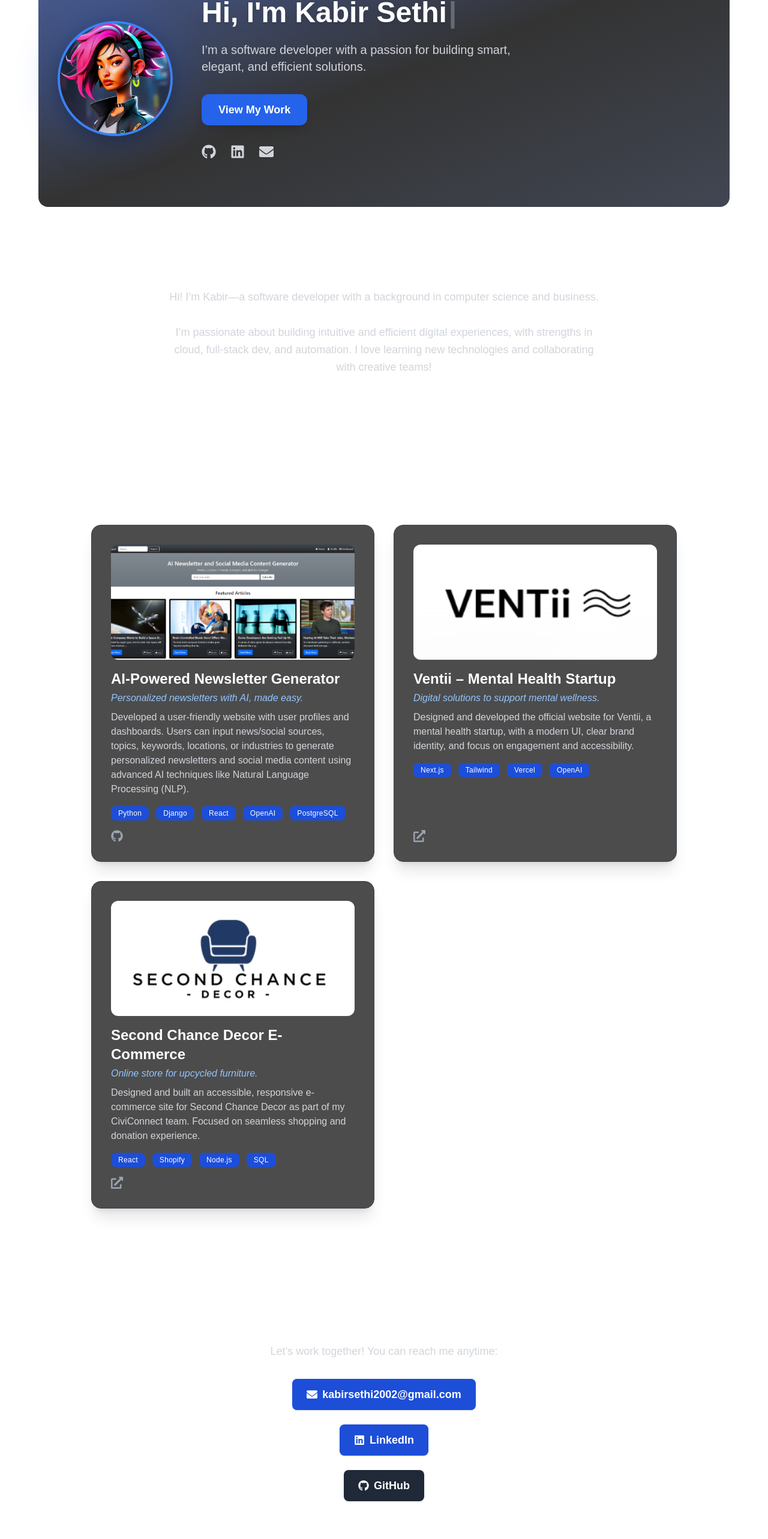
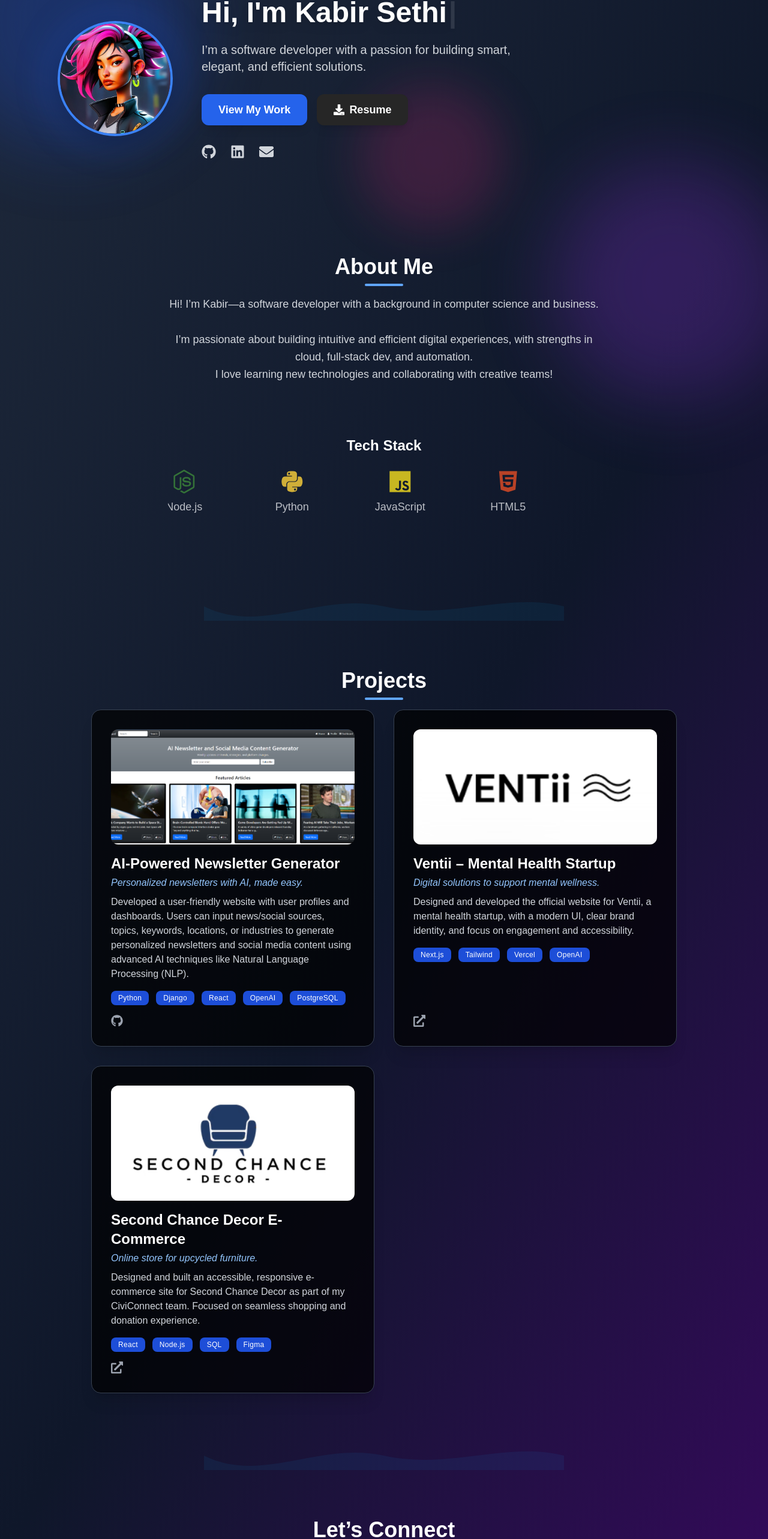
Before and after one commit to KabirSethi6933782/personal-portfolio, a Next.js app: page / in a window 1280 px wide. Shown: the part 148-2714 px from the top of the page at 60% size. Built offline with nearby package versions, Linux system fonts and the light colour scheme.

Commit message:
Resume Button Added, and Skills Marquee Added

```diff
--- a/package.json
+++ b/package.json
@@ -14,6 +14,7 @@
     "next": "15.3.2",
     "react": "^19.0.0",
     "react-dom": "^19.0.0",
+    "react-fast-marquee": "^1.6.5",
     "react-icons": "^5.5.0",
     "react-simple-typewriter": "^5.0.1"
   },
--- a/src/app/components/AboutSection.tsx
+++ b/src/app/components/AboutSection.tsx
@@ -1,5 +1,6 @@
 "use client";
 import { motion } from "framer-motion";
+import SkillsMarquee from "./SkillsMarquee";
 
 export default function AboutSection() {
   return (
@@ -10,11 +11,31 @@ export default function AboutSection() {
       transition={{ duration: 0.8, type: "spring" }}
       className="max-w-3xl mx-auto px-6 py-20 text-center"
     >
-      <h2 className="text-3xl md:text-4xl font-bold text-white mb-4">About Me</h2>
-      <p className="text-lg text-gray-300 leading-relaxed">
+      {/* Animated Header with Underline */}
+      <motion.h2
+        initial={{ opacity: 0, y: 40 }}
+        whileInView={{ opacity: 1, y: 0 }}
+        viewport={{ once: true }}
+        transition={{ duration: 0.7, type: "spring" }}
+        className="text-3xl md:text-4xl font-bold text-white mb-4"
+      >
+        About Me
+        <motion.div
+          initial={{ scaleX: 0 }}
+          whileInView={{ scaleX: 1 }}
+          viewport={{ once: true }}
+          transition={{ delay: 0.5, duration: 0.4 }}
+          className="mx-auto mt-2 h-1 w-16 bg-blue-400 origin-left rounded"
+        />
+      </motion.h2>
+
+      <p className="text-lg text-gray-300 leading-relaxed mb-10">
         Hi! I’m Kabir—a software developer with a background in computer science and business.<br /><br />
-        I’m passionate about building intuitive and efficient digital experiences, with strengths in cloud, full-stack dev, and automation. I love learning new technologies and collaborating with creative teams!
+        I’m passionate about building intuitive and efficient digital experiences, with strengths in cloud, full-stack dev, and automation.<br />
+        I love learning new technologies and collaborating with creative teams!
       </p>
+      {/* --- Tech Stack Marquee --- */}
+      <SkillsMarquee />
     </motion.div>
   );
 }
--- /dev/null
+++ b/src/app/components/BackgroundBlobs.tsx
@@ -0,0 +1,24 @@
+"use client";
+import { motion } from "framer-motion";
+
+export default function BackgroundBlobs() {
+  return (
+    <div className="fixed inset-0 -z-10 pointer-events-none">
+      <motion.div
+        className="absolute top-[-10%] left-[-10%] w-[420px] h-[420px] rounded-full bg-blue-700 opacity-30 blur-3xl"
+        animate={{ y: [0, 60, 0], x: [0, 40, 0] }}
+        transition={{ repeat: Infinity, duration: 15, ease: "easeInOut" }}
+      />
+      <motion.div
+        className="absolute bottom-[-8%] right-[-6%] w-[400px] h-[400px] rounded-full bg-purple-600 opacity-25 blur-3xl"
+        animate={{ y: [0, -50, 0], x: [0, -40, 0] }}
+        transition={{ repeat: Infinity, duration: 16, ease: "easeInOut" }}
+      />
+      <motion.div
+        className="absolute top-1/3 left-[45%] w-[240px] h-[240px] rounded-full bg-pink-600 opacity-20 blur-2xl"
+        animate={{ x: [0, 30, 0], y: [0, 30, 0] }}
+        transition={{ repeat: Infinity, duration: 18, ease: "easeInOut" }}
+      />
+    </div>
+  );
+}
--- a/src/app/components/ContactSection.tsx
+++ b/src/app/components/ContactSection.tsx
@@ -6,7 +6,7 @@ const contacts = [
   {
     label: "Email",
     icon: <FaEnvelope />,
-    href: "mailto:kkabirsethi2002@gmai.com",
+    href: "mailto:kabirsethi2002@gmail.com",
     classes: "bg-blue-700 hover:bg-blue-800",
     display: "kabirsethi2002@gmail.com",
   },
@@ -35,9 +35,26 @@ export default function ContactSection() {
       transition={{ duration: 0.8, type: "spring" }}
       className="max-w-2xl mx-auto px-6 py-20 text-center"
     >
-      <h2 className="text-3xl md:text-4xl font-bold text-white mb-6">Contact</h2>
+      {/* Animated Header with Underline */}
+      <motion.h2
+        initial={{ opacity: 0, y: 40 }}
+        whileInView={{ opacity: 1, y: 0 }}
+        viewport={{ once: true }}
+        transition={{ duration: 0.7, type: "spring" }}
+        className="text-3xl md:text-4xl font-bold text-white mb-4 text-center"
+      >
+        Let’s Connect
+        <motion.div
+          initial={{ scaleX: 0 }}
+          whileInView={{ scaleX: 1 }}
+          viewport={{ once: true }}
+          transition={{ delay: 0.5, duration: 0.4 }}
+          className="mx-auto mt-2 h-1 w-16 bg-blue-400 origin-left rounded"
+        />
+      </motion.h2>
       <p className="text-lg text-gray-300 mb-8">
-        Let’s work together! You can reach me anytime:
+        Whether you want to discuss a new project, collaborate, or just chat about tech—my inbox is always open.<br /><br />
+        Drop me a message and I’ll get back to you soon!
       </p>
       <motion.div
         initial="hidden"
@@ -49,7 +66,7 @@ export default function ContactSection() {
         }}
         className="flex flex-col items-center gap-6"
       >
-        {contacts.map((contact, idx) => (
+        {contacts.map((contact) => (
           <motion.a
             key={contact.label}
             href={contact.href}
@@ -61,6 +78,10 @@ export default function ContactSection() {
               visible: { opacity: 1, y: 0 },
             }}
             transition={{ duration: 0.7, type: "spring" }}
+            whileHover={{
+              scale: 1.05,
+              boxShadow: "0 2px 24px 0 #38bdf8bb"
+            }}
             className={`flex items-center gap-2 px-6 py-3 text-white rounded-lg font-semibold shadow transition text-lg ${contact.classes}`}
           >
             {contact.icon} {contact.display}
--- a/src/app/components/Footer.tsx
+++ b/src/app/components/Footer.tsx
@@ -13,14 +13,14 @@ export default function Footer() {
     >
       <div className="flex gap-6 mb-3">
         <a
-          href="mailto:youremail@example.com"
+          href="mailto:kabirsethi2002@gmail.com"
           aria-label="Email"
           className="text-gray-400 hover:text-white transition text-2xl"
         >
           <FaEnvelope />
         </a>
         <a
-          href="https://linkedin.com/in/yourlinkedin"
+          href="https://www.linkedin.com/in/kabir-sethi-826116197/"
           target="_blank"
           rel="noopener noreferrer"
           aria-label="LinkedIn"
@@ -29,7 +29,7 @@ export default function Footer() {
           <FaLinkedin />
         </a>
         <a
-          href="https://github.com/yourgithub"
+          href="https://github.com/KabirSethi6933782"
           target="_blank"
           rel="noopener noreferrer"
           aria-label="GitHub"
--- a/src/app/components/Hero.tsx
+++ b/src/app/components/Hero.tsx
@@ -4,14 +4,11 @@ import Image from "next/image";
 import Link from "next/link";
 import { motion } from "framer-motion";
 import { Typewriter } from "react-simple-typewriter";
-import { FaGithub, FaLinkedin, FaEnvelope } from "react-icons/fa"; // Example icons
+import { FaGithub, FaLinkedin, FaEnvelope, FaDownload } from "react-icons/fa";
 
 export default function Hero() {
   return (
     <section className="relative flex flex-col md:flex-row items-center justify-between gap-12 px-8 py-20 max-w-6xl mx-auto">
-      {/* Gradient Background Shape */}
-      <div className="absolute inset-0 bg-gradient-to-br from-blue-900 via-black to-gray-900 opacity-80 -z-10 rounded-2xl pointer-events-none" />
-
       {/* Animated Avatar with Glow */}
       <motion.div
         initial={{ opacity: 0, x: -60 }}
@@ -53,18 +50,28 @@ export default function Hero() {
           I’m a software developer with a passion for building smart, elegant, and efficient solutions.
         </p>
 
-        {/* Animated Button */}
+        {/* Action Buttons */}
+        <div className="flex flex-col sm:flex-row gap-4 mt-8 justify-center md:justify-start">
           <Link href="#projects" className="inline-block">
             <motion.button
               whileHover={{ scale: 1.08, boxShadow: "0 0 24px #2563eb88" }}
               whileTap={{ scale: 0.96 }}
-            className="mt-8 px-7 py-3 bg-blue-600 text-white rounded-xl font-semibold shadow-lg hover:bg-blue-700 transition-all text-lg"
+              className="px-7 py-3 bg-blue-600 text-white rounded-xl font-semibold shadow-lg hover:bg-blue-700 transition-all text-lg"
             >
               View My Work
             </motion.button>
           </Link>
+          <a
+            href="/KabirSethi_Resume.pdf"
+            download
+            className="flex items-center gap-2 px-7 py-3 bg-neutral-800 text-white rounded-xl font-semibold shadow-lg hover:bg-neutral-900 transition-all text-lg"
+          >
+            <FaDownload className="text-lg" />
+            Resume
+          </a>
+        </div>
 
-        {/* Social Links (optional) */}
+        {/* Social Links */}
         <div className="flex gap-6 mt-8 justify-center md:justify-start">
           <a
             href="https://github.com/KabirSethi6933782"
--- a/src/app/components/ProjectsSection.tsx
+++ b/src/app/components/ProjectsSection.tsx
@@ -30,7 +30,7 @@ const projects = [
     tagline: "Online store for upcycled furniture.",
     description:
       "Designed and built an accessible, responsive e-commerce site for Second Chance Decor as part of my CiviConnect team. Focused on seamless shopping and donation experience.",
-    tech: ["React", "Shopify", "Node.js","SQL"],
+    tech: ["React", "Node.js","SQL", "Figma"],
     github: "",
     demo: "https://www.secondchancedecor.ca",
     image: "/projects/secondchance.png", // Replace with your screenshot or a placeholder
@@ -60,9 +60,23 @@ export default function ProjectsSection() {
       variants={container}
       className="max-w-5xl mx-auto px-6 py-20"
     >
-      <h2 className="text-3xl md:text-4xl font-bold text-white mb-12 text-center">
+      {/* Animated Header with Underline */}
+      <motion.h2
+        initial={{ opacity: 0, y: 40 }}
+        whileInView={{ opacity: 1, y: 0 }}
+        viewport={{ once: true }}
+        transition={{ duration: 0.7, type: "spring" }}
+        className="text-3xl md:text-4xl font-bold text-white mb-4 text-center"
+      >
         Projects
-      </h2>
+        <motion.div
+          initial={{ scaleX: 0 }}
+          whileInView={{ scaleX: 1 }}
+          viewport={{ once: true }}
+          transition={{ delay: 0.5, duration: 0.4 }}
+          className="mx-auto mt-2 h-1 w-16 bg-blue-400 origin-left rounded"
+        />
+      </motion.h2>
       <div className="grid grid-cols-1 md:grid-cols-2 gap-8">
         {projects.map((project) => (
           <motion.div
--- /dev/null
+++ b/src/app/components/SkillsMarquee.tsx
@@ -0,0 +1,35 @@
+"use client";
+import Marquee from "react-fast-marquee";
+import { FaReact, FaNodeJs, FaPython, FaJs, FaHtml5, FaCss3Alt, FaGitAlt, FaFigma, FaJava } from "react-icons/fa";
+
+const skills = [
+  { name: "React", icon: <FaReact size={40} color="#61dafb" /> },
+  { name: "Node.js", icon: <FaNodeJs size={40} color="#3c873a" /> },
+  { name: "Python", icon: <FaPython size={40} color="#ffd43b" /> },
+  { name: "JavaScript", icon: <FaJs size={40} color="#f7df1e" /> },
+  { name: "HTML5", icon: <FaHtml5 size={40} color="#e44d26" /> },
+  { name: "CSS3", icon: <FaCss3Alt size={40} color="#1572b6" /> },
+  { name: "Git", icon: <FaGitAlt size={40} color="#f14e32" /> },
+  { name: "Figma", icon: <FaFigma size={40} color="#A259FF" /> },
+  { name: "Java", icon: <FaJava size={40} color="#007396" /> },
+  // Add more as you like!
+];
+
+export default function SkillsMarquee() {
+  return (
+    <div className="py-12">
+      <h3 className="text-2xl font-bold mb-6 text-center text-white">Tech Stack</h3>
+      <Marquee gradient={false} speed={40}>
+        {skills.map((skill, idx) => (
+          <div
+            key={skill.name}
+            className="flex flex-col items-center mx-10 min-w-[100px] opacity-80 hover:opacity-100 transition"
+          >
+            {skill.icon}
+            <span className="mt-2 text-gray-200 text-lg">{skill.name}</span>
+          </div>
+        ))}
+      </Marquee>
+    </div>
+  );
+}
--- a/src/app/layout.tsx
+++ b/src/app/layout.tsx
@@ -3,6 +3,7 @@ import { Geist, Geist_Mono } from "next/font/google";
 import './styles/globals.css';
 import Navbar from "./components/Navbar";
 import Footer from "./components/Footer";
+import BackgroundBlobs from "./components/BackgroundBlobs";
 
 const geistSans = Geist({
   variable: "--font-geist-sans",
@@ -23,6 +24,7 @@ export default function RootLayout({ children }: { children: React.ReactNode })
   return (
     <html lang="en">
       <body className="...">
+        <BackgroundBlobs />
         <Navbar />
         <main>{children}</main>
         <Footer />
--- a/src/app/page.tsx
+++ b/src/app/page.tsx
@@ -12,9 +12,21 @@ export default function Home() {
       <section id="about">
         <AboutSection />
       </section>
+      <div className="w-full overflow-hidden">
+  <svg viewBox="0 0 500 40" fill="none" xmlns="http://www.w3.org/2000/svg" className="w-full h-12">
+    <path d="M0 20C80 60 160 0 250 20C340 40 420 0 500 20V40H0V20Z" fill="#0ea5e9" fillOpacity="0.08"/>
+  </svg>
+</div>
+
       <section id="projects">
         <ProjectsSection />
       </section>
+      <div className="w-full overflow-hidden">
+  <svg viewBox="0 0 500 40" fill="none" xmlns="http://www.w3.org/2000/svg" className="w-full h-12">
+    <path d="M0 20C80 60 160 0 250 20C340 40 420 0 500 20V40H0V20Z" fill="#0ea5e9" fillOpacity="0.08"/>
+  </svg>
+</div>
+
       <section id="contact">
         <ContactSection />
       </section>
--- a/src/app/styles/globals.css
+++ b/src/app/styles/globals.css
@@ -44,3 +44,12 @@ a {
     color-scheme: dark;
   }
 }
+
+body {
+  background: linear-gradient(120deg, #1e293b 0%, #0f172a 50%, #3b0764 100%);
+  min-height: 100vh;
+}
+
+html {
+  scroll-behavior: smooth;
+}
```
Also changed, not shown: 2 other files (tests, documents, lock files or other folders). Lines whose indentation alone changed are shown as unchanged.
